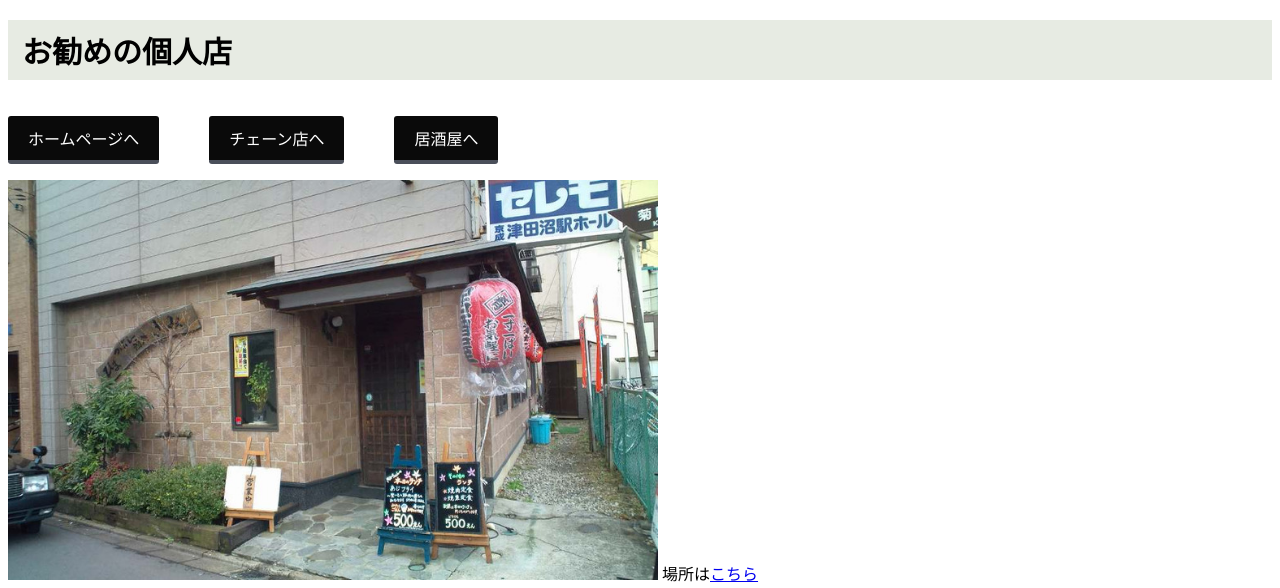
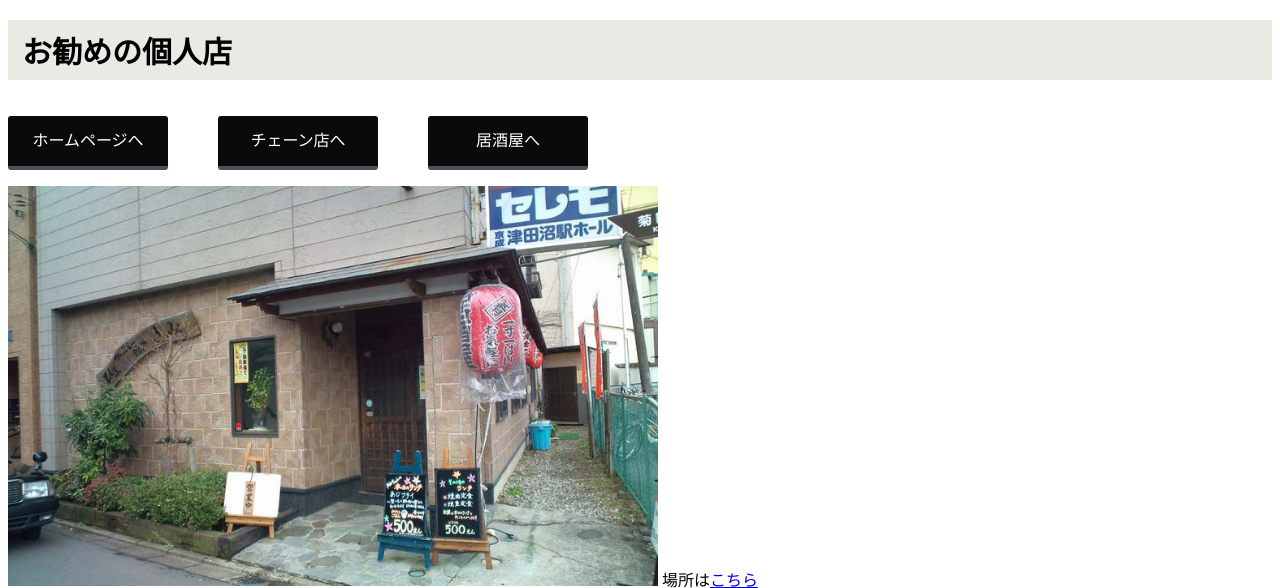
Before and after one commit to yabukilab/shimoda-b, a PHP site: the page made by htdocs/個人店.html in a window 1280 px wide. Shown: the top 588 px of the page. Run offline with PHP 8.4, Linux system fonts and the light colour scheme.

Commit message:
Update 個人店test.css

```diff
--- a/htdocs/個人店test.css
+++ b/htdocs/個人店test.css
@@ -19,6 +19,7 @@ ul {
 /* リンクを横一列に表示するためのスタイル */
 .links-container {
     display: flex;
+
 }
 
 /* 各リンクのスタイル */
@@ -28,6 +29,8 @@ ul {
 }
 
 .btn-square {
+    height: 30px;
+    width: 120px;
     display: inline-block;
     padding: 10px 20px;
     text-decoration: none;
@@ -37,6 +40,8 @@ ul {
     border-radius: 3px;
     margin-right: 50px;
     cursor: pointer;
+    text-align: center;
+    line-height: 30px;
 }
 
 .btn-square:active {
```
